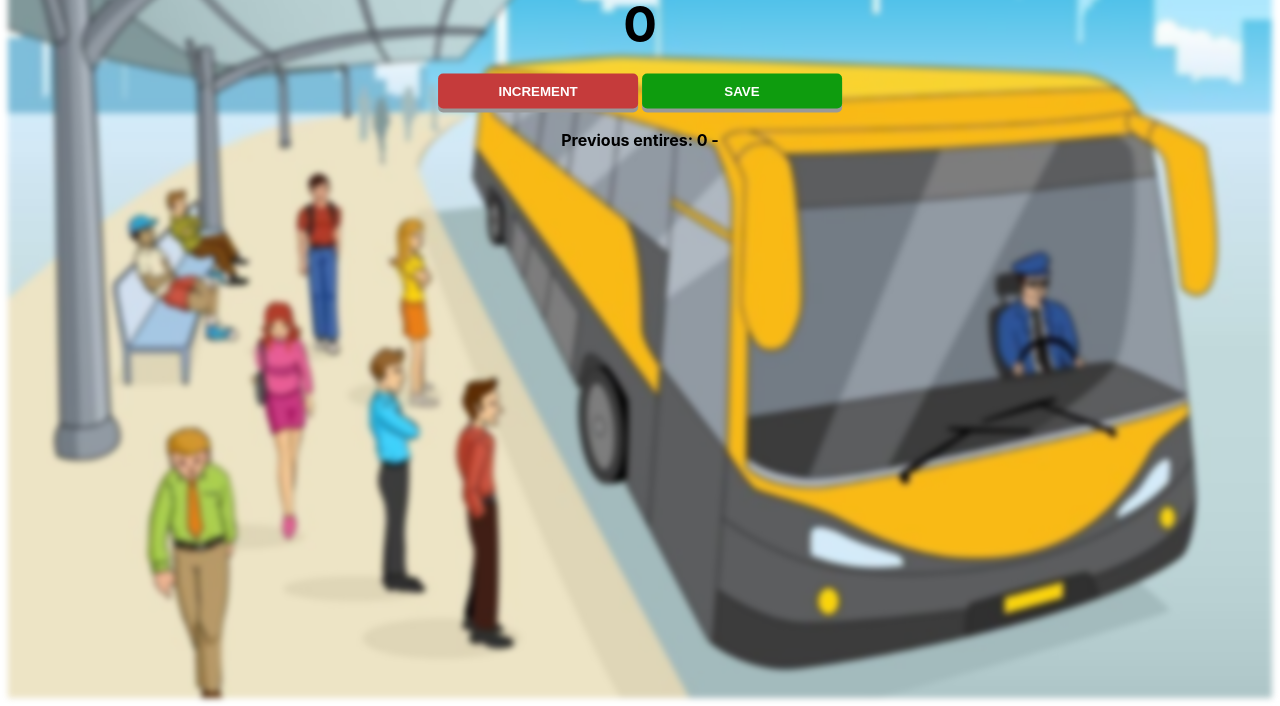
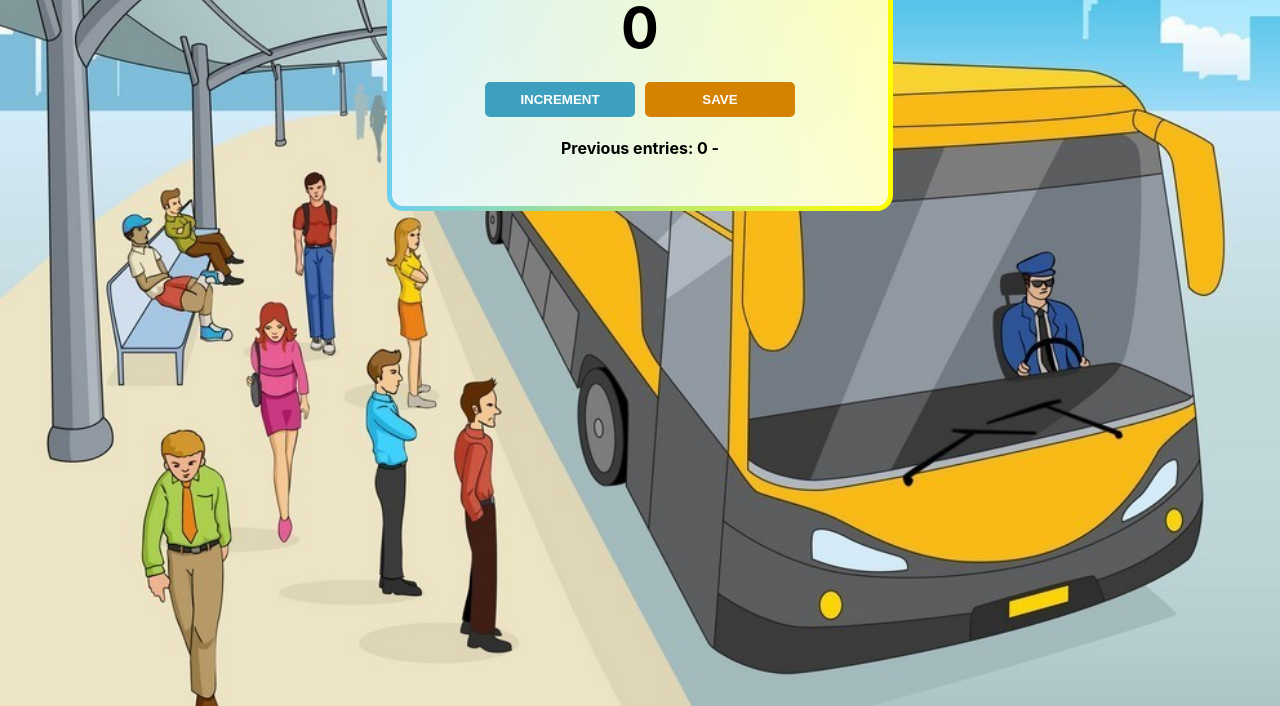
Before and after one commit to AnyaSonina/people-counter-pj, a website: page index.html in a window 1280 px wide. Shown: the part 110-816 px from the top of the page. Drawn offline with Linux system fonts and the light colour scheme.

Commit message:
app is created

```diff
--- a/css/styles.css
+++ b/css/styles.css
@@ -1,30 +1,35 @@
-body {
-  height: 100%;
-  font-family: -apple-system, BlinkMacSystemFont, 'Segoe UI', Roboto, Oxygen, Ubuntu, Cantarell, 'Open Sans', 'Helvetica Neue', sans-serif;
-  font-weight: bold;
-  text-align: center;
-}
-
 * {
   box-sizing: border-box;
 }
 
-.bg-image {
+
+body {
+  height: 100vh;
+  font-family: -apple-system, BlinkMacSystemFont, 'Segoe UI', Roboto, Oxygen, Ubuntu, Cantarell, 'Open Sans', 'Helvetica Neue', sans-serif;
+  font-weight: bold;
+  text-align: center;
   background-image: url("../images/station.jpg");
-  filter: blur(3px);
-  -webkit-filter: blur(3px);
-  height: 100vh;
+  background-size: cover;
+  background-repeat: no-repeat;
   background-position: center;
-  background-repeat: no-repeat;
-  background-size: cover;
+  overflow: hidden;
 }
 
-.bg-text {
-  position: absolute;
-  top: 20%;
-  left: 50%;
-  transform: translate(-50%, -50%);
-  z-index: 2;
+.container {
+  max-width: 40%;
+  margin: 0 auto;
+  padding: 2em;
+  background: linear-gradient(rgb(255, 255, 255, 0.7), rgb(255, 255, 255, 0.8)) padding-box,
+  linear-gradient(to right, rgb(108, 206, 239), yellow) border-box;
+  border-radius: 1em;
+  border: 5px solid transparent;
+}
+
+.flex_container {
+  display: flex;
+  flex-wrap: wrap;
+  justify-content: center;
+  gap: 10px;
 }
 
 h1 {
@@ -33,45 +38,52 @@ h1 {
 }
 
 h2 {
-  font-size: 50px;
+  font-size: 3.5rem;
   margin-top: 0;
   margin-bottom: 20px;
 }
+
 
 button {
   border: none;
   padding-top: 10px;
   padding-bottom: 10px;
-  color: white;
+  color: #fff;
   font-weight: bold;
   width: 200px;
   margin-bottom: 5px;
   border-radius: 5px;
-  box-shadow: 0 4px #999;
-}
-
-button:hover {
   cursor: pointer;
+  max-width: 150px;
 }
 
 button:active {
-  box-shadow: 0 2px #666;
-  transform: translateY(2px);
+  box-shadow: inset 1px 1px 5px #000;
 }
 
 #increment-btn {
-  background: rgb(197, 59, 59);
+  background: rgb(61, 160, 190);
 }
 
 #increment-btn:hover {
-  background-color: darkred;
+  background-color:rgba(44, 114, 135);
 }
 
 
 #save-btn {
-  background: rgb(14, 156, 14);
+  background: rgb(212, 130, 0);
 }
 
 #save-btn:hover {
-  background-color: darkgreen;
+  background-color: rgb(162, 101, 2);
 }
+
+@media screen and (max-width:600px) {
+  h1 {
+    font-size: 1.5rem;
+  }
+
+  h2 {
+    font-size: 2.5rem ;
+  }
+}
--- a/index.html
+++ b/index.html
@@ -8,14 +8,16 @@
     <link rel="stylesheet" href="css/styles.css" />
   </head>
   <body>
-    <div class="bg-image"></div>
-    <div class="bg-text">
+    <div class="container">
       <h1>People entered:</h1>
       <h2 id="count-el">0</h2>
-      <button id="increment-btn" onclick="increment()">INCREMENT</button>
-      <button id="save-btn" onclick="save()">SAVE</button>
-      <p id="save-el">Previous entires:</p>
+      <div class="flex_container">
+        <button id="increment-btn" onclick="increment()">INCREMENT</button>
+        <button id="save-btn" onclick="save()">SAVE</button>
+      </div>
+      <p id="save-el">Previous entries:</p>
     </div>
+
     <script src="js/index.js"></script>
   </body>
 </html>
```
